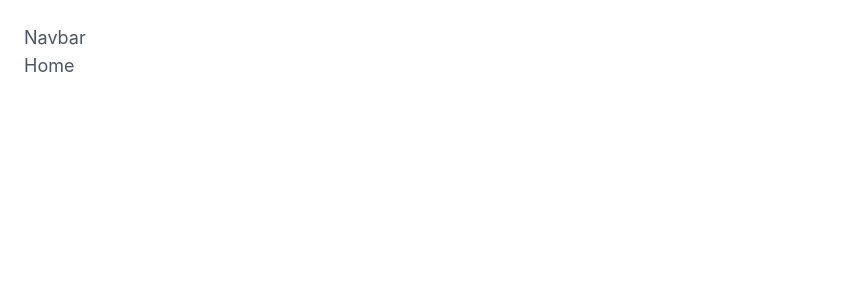
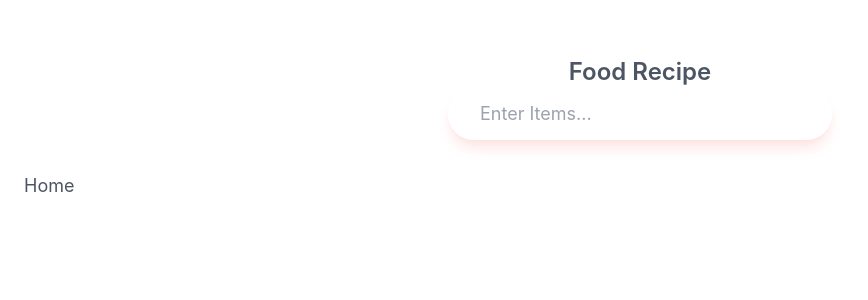
Before and after one commit to JenkinHe/recipe-app-react, a React (Create React App) app in the folder recipe-app/: page / in a window 1280 px wide. Shown: the top 300 px of the page, without its empty margins (0-868 px from the left). Built offline with nearby package versions, Linux system fonts and the light colour scheme.

Commit message:
tailwind css for search bar success

```diff
--- a/recipe-app/src/components/navbar/index.jsx
+++ b/recipe-app/src/components/navbar/index.jsx
@@ -2,6 +2,17 @@
 
 
 
-export default function Navbar(){
-    return <div>Navbar</div>
+export default function Navbar() {
+    return <nav className="flex justify-between items-center py-8 container mx-auto flex-col lg:flex-roq gap-5 lg:gap-0">
+        <h2 className="text-2xl font-semibold">Food Recipe</h2>
+        <form>
+            <input
+                type="text"
+                name="search"
+                placeholder="Enter Items..."
+                className="bg-white/75 p-3 px-8 rounded-full outline-none lg:w-96 shadow-lg shadow-red-100 focus:shadow-red-200"
+            />
+        </form>
+
+    </nav>
 }
```
Also changed, not shown: recipe-app/src/App.js (+5 -5 lines).
